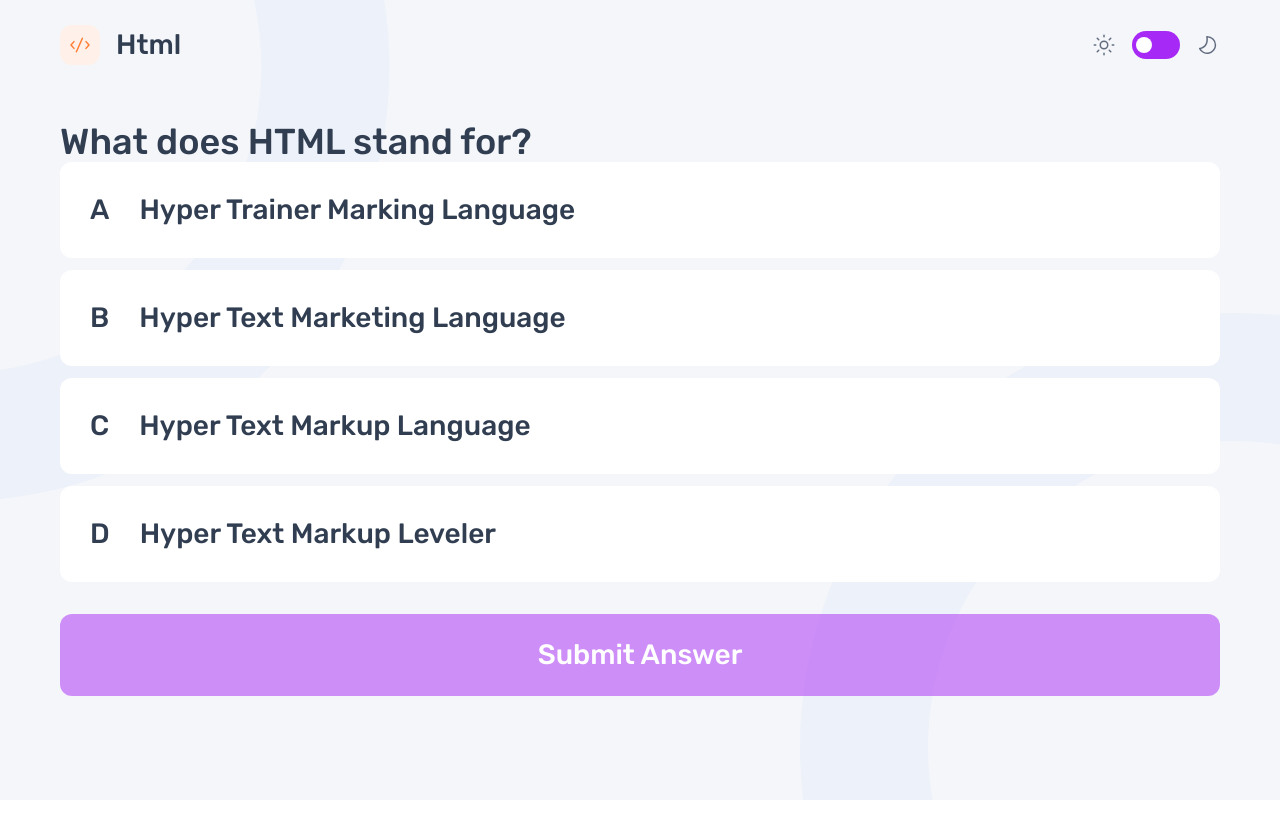
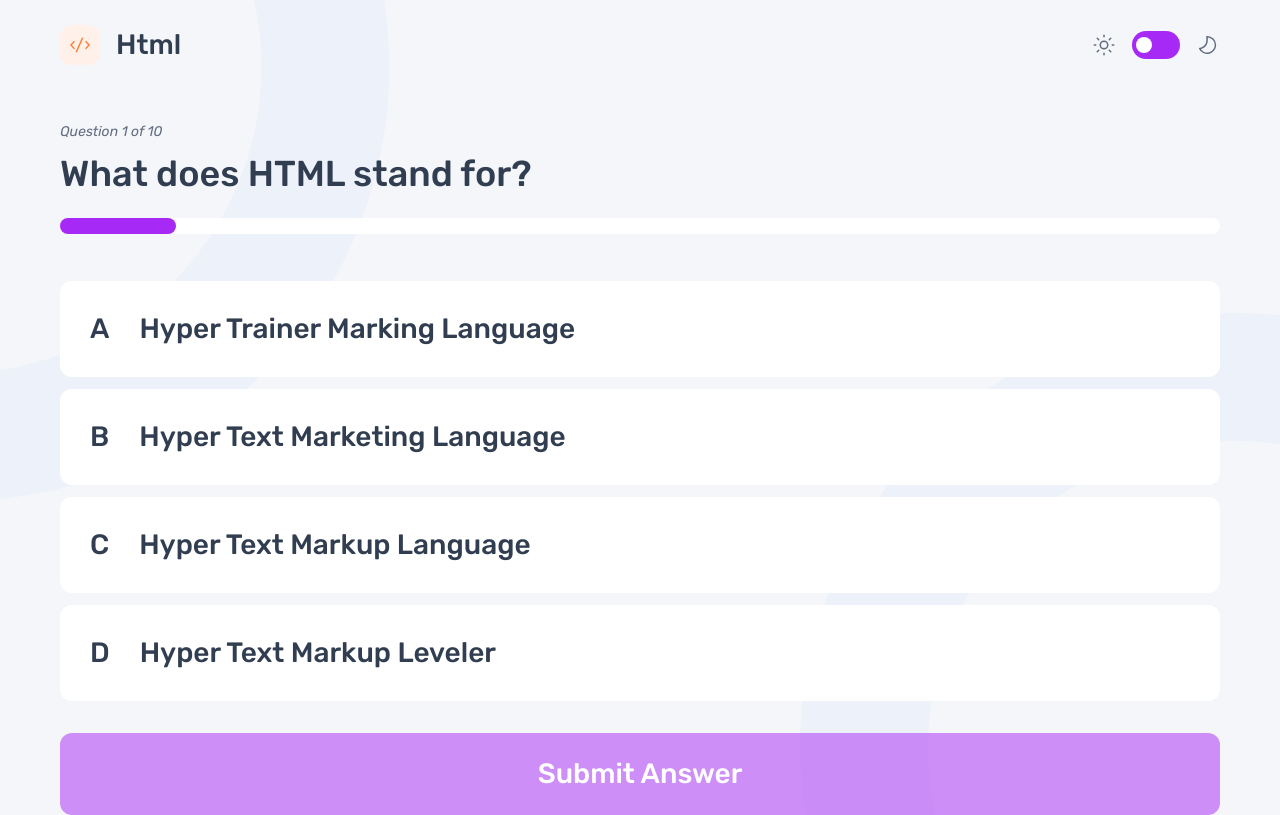
Before and after one commit to mcancetin/quiz-app, a React (Vite) app: page /html in a window 1280 px wide. Built offline with nearby package versions, Linux system fonts and the light colour scheme.

Commit message:
feat: Add new components for common UI elements

```diff
--- /dev/null
+++ b/src/components/common/question-progress-bar/QuestionProgressBar.jsx
@@ -0,0 +1,22 @@
+import React, { useContext } from "react";
+import PropTypes from "prop-types";
+
+import { QuestionContext } from "src/context/QuestionContext";
+
+function QuestionProgressBar({ length, currentQuestion }) {
+  const { currentQuestionIndex } = useContext(QuestionContext);
+  return (
+    <progress
+      className="w-full h-4 mb-10 [&::-webkit-progress-bar]:rounded-full [&::-webkit-progress-value]:rounded-full   [&::-webkit-progress-bar]:bg-white dark:[&::-webkit-progress-bar]:bg-steel-blue [&::-webkit-progress-value]:bg-bright-violet [&::-moz-progress-bar]:bg-bright-violet"
+      value={currentQuestionIndex + 1}
+      max={length}
+    ></progress>
+  );
+}
+
+QuestionProgressBar.propTypes = {
+  length: PropTypes.number,
+  currentQuestion: PropTypes.number,
+};
+
+export default QuestionProgressBar;
--- /dev/null
+++ b/src/components/common/question-progress-bar/index.jsx
@@ -0,0 +1 @@
+export { default } from "./QuestionProgressBar";
--- /dev/null
+++ b/src/components/common/question-step-text/QuestionStepText.jsx
@@ -0,0 +1,19 @@
+import React, { useContext } from "react";
+import PropTypes from "prop-types";
+import { QuestionContext } from "src/context/QuestionContext";
+
+function QuestionStepText({ length }) {
+  const { currentQuestionIndex } = useContext(QuestionContext);
+  return (
+    <div className="text-slate-gray dark:text-pale-cornflower-blue italic text-sm mb-3">
+      Question {currentQuestionIndex + 1} of {length}
+    </div>
+  );
+}
+
+QuestionStepText.propTypes = {
+  length: PropTypes.number,
+  currentQuestion: PropTypes.number,
+};
+
+export default QuestionStepText;
--- /dev/null
+++ b/src/components/common/question-step-text/index.jsx
@@ -0,0 +1 @@
+export { default } from "./QuestionStepText";
--- a/src/components/common/question/Question.jsx
+++ b/src/components/common/question/Question.jsx
@@ -1,10 +1,16 @@
 // src/components/common/question.js
-import React, { useState } from "react";
+import React, { useState, useContext } from "react";
 import PropTypes from "prop-types";
-import Button from "../button";
-import Option from "../option";
 
-function Question({ question, options, answer, handleNext, hasMoreQuestions }) {
+import { QuestionContext } from "src/context/QuestionContext";
+
+import Button from "src/components/common/button";
+import Option from "src/components/common/option";
+import QuestionProgressBar from "src/components/common/question-progress-bar";
+
+function Question({ question, options, answer, handleNext, hasMoreQuestions, length, currentQuestion }) {
+  const { setCorrectAnswerCount } = useContext(QuestionContext);
+
   const [selected, setSelected] = useState(null);
   const [isAnswered, setIsAnswered] = useState(false);
 
@@ -14,6 +20,10 @@ function Question({ question, options, answer, handleNext, hasMoreQuestions }) {
 
   const handleValidate = () => {
     setIsAnswered(true);
+
+    if (options[selected] === answer) {
+      setCorrectAnswerCount((prev) => prev + 1);
+    }
   };
 
   const handleNextQuestion = () => {
@@ -24,7 +34,9 @@ function Question({ question, options, answer, handleNext, hasMoreQuestions }) {
 
   return (
     <>
-      <p className="heading-md">{question}</p>
+      <p className="heading-md mb-6">{question}</p>
+
+      <QuestionProgressBar currentQuestion={currentQuestion} length={length} />
 
       <div className="flex flex-col gap-3 pb-8">
         {options.map((option, index) => (
@@ -32,7 +44,7 @@ function Question({ question, options, answer, handleNext, hasMoreQuestions }) {
             key={index}
             index={index}
             label={option}
-            onClick={handleSelect}
+            onClick={() => handleSelect(index)}
             selected={selected}
             rightOne={option === answer}
             isAnswered={isAnswered}
@@ -40,15 +52,8 @@ function Question({ question, options, answer, handleNext, hasMoreQuestions }) {
         ))}
       </div>
 
-      <Button
-        disabled={selected === null}
-        onClick={isAnswered ? handleNextQuestion : handleValidate}
-      >
-        {isAnswered
-          ? hasMoreQuestions
-            ? "Next Question"
-            : "Finish Quiz"
-          : "Submit Answer"}
+      <Button disabled={selected === null} onClick={isAnswered ? handleNextQuestion : handleValidate}>
+        {isAnswered ? (hasMoreQuestions ? "Next Question" : "Finish Quiz") : "Submit Answer"}
       </Button>
     </>
   );
--- /dev/null
+++ b/src/components/common/result/Result.jsx
@@ -0,0 +1,45 @@
+import { useContext } from "react";
+import PropTypes from "prop-types";
+import { useLocation } from "react-router-dom";
+
+import { QuestionContext } from "src/context/QuestionContext";
+
+import Icon from "src/components/common/icon";
+import Button from "src/components/common/button";
+
+function Result({ length }) {
+  const location = useLocation();
+
+  const pathname = location.pathname.substring(1);
+  const capitalized = pathname.charAt(0).toUpperCase() + pathname.substring(1);
+
+  const { correctAnswerCount } = useContext(QuestionContext);
+
+  return (
+    <>
+      <div className="text-[40px] text-steel-blue dark:text-white mb-10">
+        <span className="font-light">Quiz completed</span>
+        <br />
+        <span className="font-medium">You scored...</span>
+      </div>
+
+      <div className="bg-white dark:bg-steel-blue flex flex-col items-center gap-4 p-8 rounded-xl mb-3">
+        <div className="flex items-center gap-4">
+          <Icon path={pathname} className="w-10" />
+          <span className="heading-sm">{capitalized}</span>
+        </div>
+
+        <div className="text-[88px] text-steel-blue dark:text-white">{correctAnswerCount}</div>
+        <div className=" text-slate-gray dark:text-pale-cornflower-blue">out of {length}</div>
+      </div>
+
+      <Button>Play Again</Button>
+    </>
+  );
+}
+
+Result.propTypes = {
+  length: PropTypes.number,
+};
+
+export default Result;
--- /dev/null
+++ b/src/components/common/result/index.jsx
@@ -0,0 +1 @@
+export { default } from "./Result";
--- a/src/components/layout/container/Container.jsx
+++ b/src/components/layout/container/Container.jsx
@@ -2,13 +2,17 @@ import React from "react";
 import PropTypes from "prop-types";
 
 import Header from "src/components/layout/header";
+
+import { QuestionProvider } from "src/context/QuestionContext";
 
 function Container({ children }) {
   return (
     <div className="min-h-screen bg-ghost-white dark:bg-midnight-blue bg-no-repeat bg-cover bg-[url('/assets/images/pattern-background-desktop-light.svg')] dark:bg-[url('/assets/images/pattern-background-desktop-dark.svg')]">
       <div className="wrapper">
         <Header />
-        <main>{children}</main>
+        <QuestionProvider>
+          <main>{children}</main>
+        </QuestionProvider>
       </div>
     </div>
   );
--- a/src/pages/Html.jsx
+++ b/src/pages/Html.jsx
@@ -1,23 +1,33 @@
 // src/components/Html.js
-import React from "react";
+import React, { useContext } from "react";
 import useQuiz from "src/hooks/useQuiz";
 import Question from "src/components/common/question";
+import QuestionStepText from "src/components/common/question-step-text";
+import Result from "src/components/common/result";
 
 function Html() {
-  const { currentQuestion, nextQuestion, hasMoreQuestions } = useQuiz("HTML");
+  const { lengthOfQuestions, currentQuestionIndex, currentQuestion, nextQuestion, hasMoreQuestions } = useQuiz("HTML");
 
   if (!currentQuestion) return <p>Quiz not found</p>;
 
   const { question, options, answer } = currentQuestion;
 
+  if (!hasMoreQuestions) return <Result length={lengthOfQuestions} />;
+
   return (
+    <>
+      <QuestionStepText currentQuestion={currentQuestionIndex} length={lengthOfQuestions} />
+
       <Question
         question={question}
         options={options}
         answer={answer}
         handleNext={nextQuestion}
         hasMoreQuestions={hasMoreQuestions}
+        currentQuestion={currentQuestionIndex}
+        length={lengthOfQuestions}
       />
+    </>
   );
 }
 
```
Lines whose indentation alone changed are shown as unchanged.
